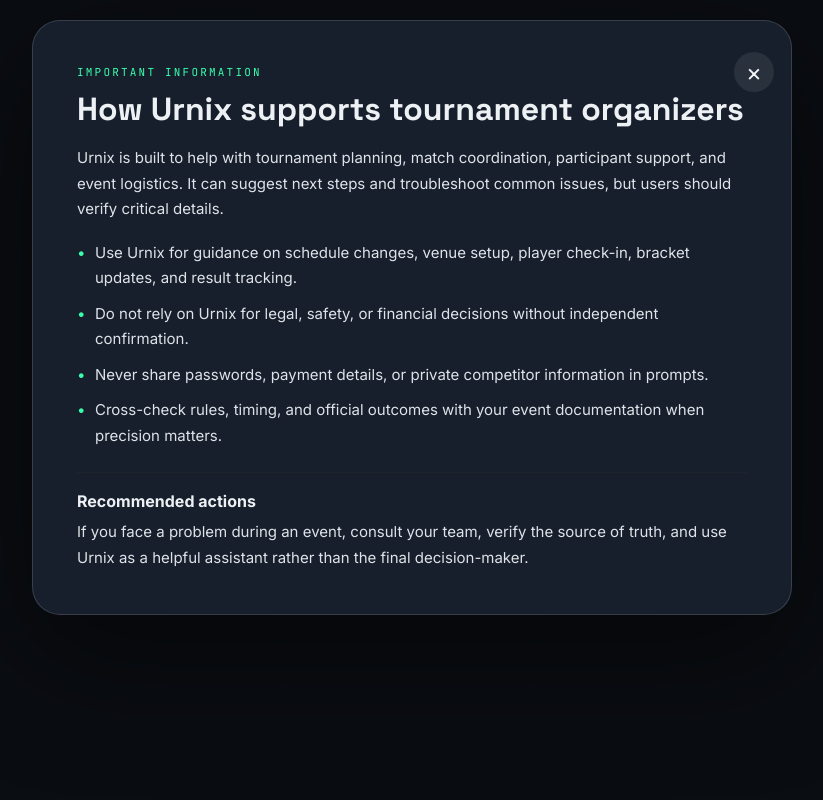
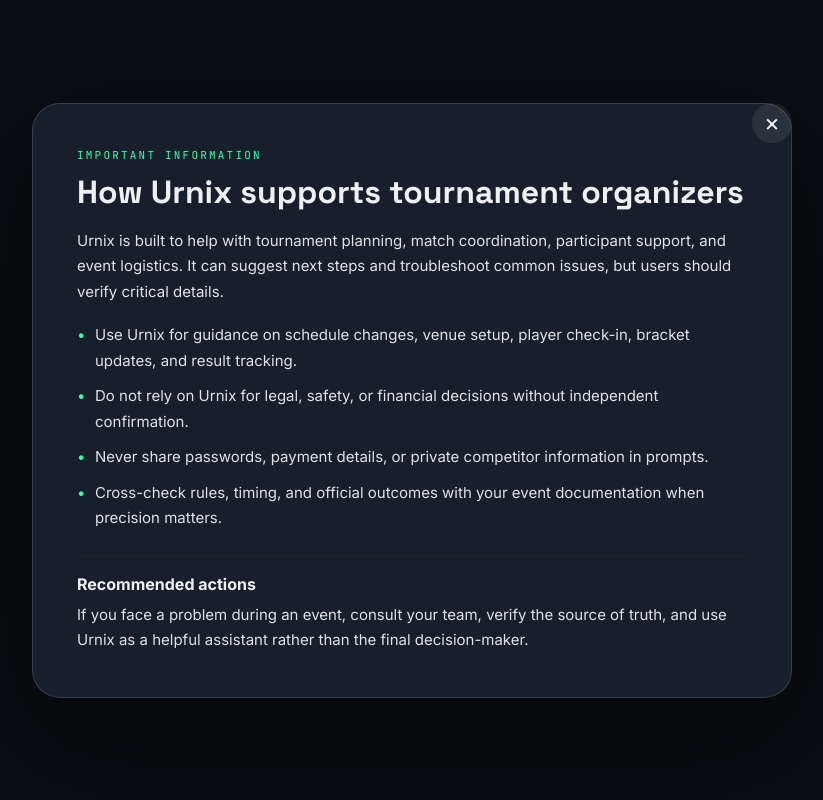
Before and after one commit to hardikpandey21355-png/urnix-chat-bot, a Flask app: page /policies in a window 1280 px wide. Shown: the whole page, without its empty margins (228-1051 px from the left). Run offline with Flask 2, Linux system fonts and the light colour scheme.

Commit message:
update the style.css file

```diff
--- a/static/style.css
+++ b/static/style.css
@@ -517,16 +517,36 @@ body.policy-page .policy-modal-backdrop {
 }
 
 body.policy-page {
-  overflow-y: auto;
-  min-height: 100dvh;
-  padding: calc(20px + env(safe-area-inset-top)) 20px calc(20px + env(safe-area-inset-bottom));
+  height: 100dvh;
+  overflow: hidden;
+  display: flex;
+  align-items: center;
+  justify-content: center;
+  padding: calc(16px + env(safe-area-inset-top)) 16px calc(16px + env(safe-area-inset-bottom));
 }
 
 body.policy-page .policy-shell {
   opacity: 1;
   transform: translateY(0) scale(1);
   width: min(760px, 100%);
-  margin: 0 auto;
+  max-height: 100%;
+  margin: 0;
+  display: flex;
+  flex-direction: column;
+}
+
+body.policy-page .policy-card {
+  overflow-y: auto;
+  -webkit-overflow-scrolling: touch;
+  scrollbar-width: thin;
+}
+
+body.policy-page .policy-close {
+  position: sticky;
+  top: 0;
+  margin-left: auto;
+  margin-bottom: -40px;
+  z-index: 2;
 }
 
 .policy-card {
```
